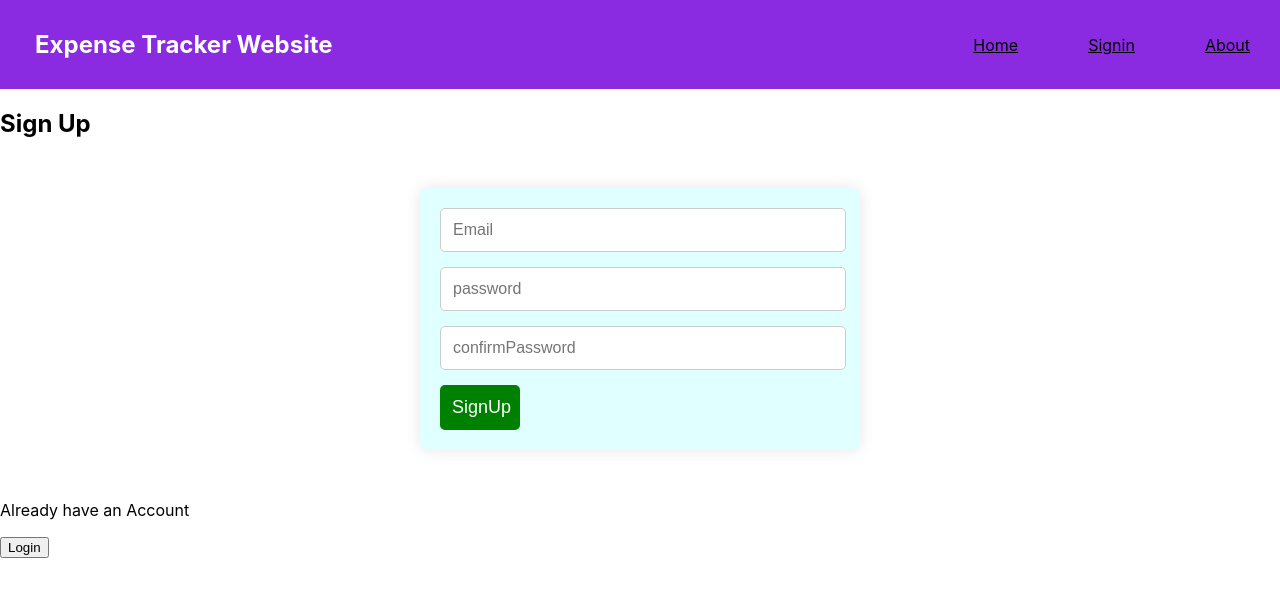
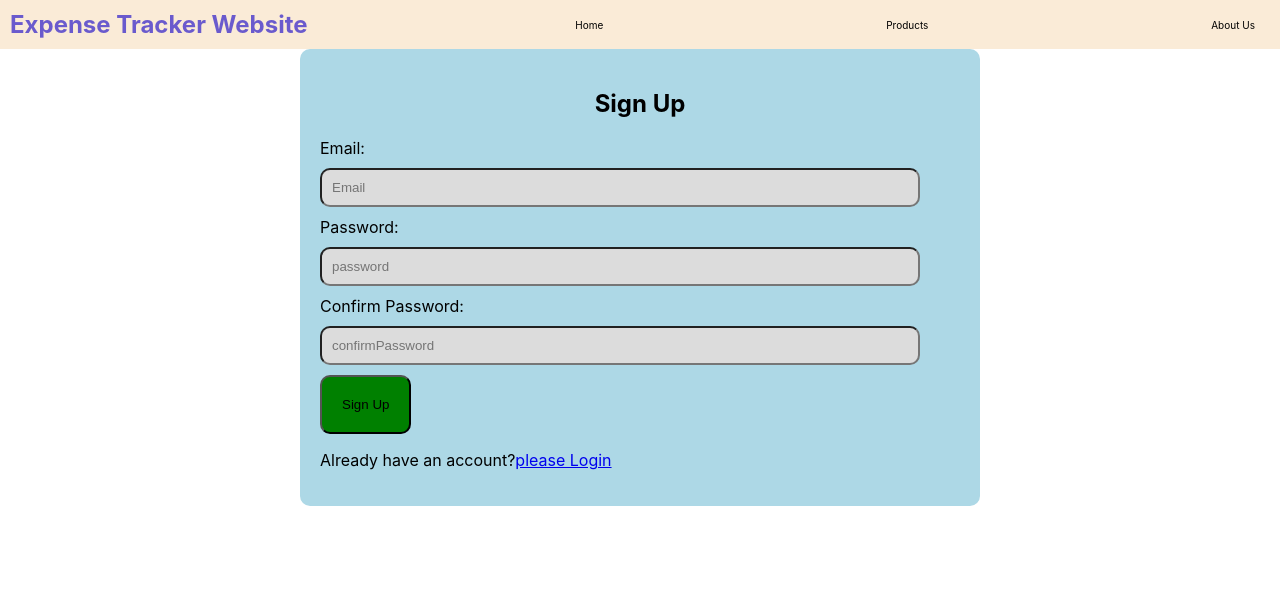
Before and after one commit to shalinigogikar/React-Expense-Tracker-Website, a React (Create React App) app: page / in a window 1280 px wide. Before the commit this address led to /signup. Shown: the top 596 px of the page. Built offline with nearby package versions, Linux system fonts and the light colour scheme; no server answers.

Commit message:
updated file

```diff
--- a/src/App.js
+++ b/src/App.js
@@ -1,39 +1,22 @@
-import React,{createContext,useState,useEffect} from "react";
+import React from "react";
 import Navbar from "./components/Navbar";
-import { Routes,Route,useNavigate } from "react-router-dom";
+import { Routes,Route } from "react-router-dom";
 import SignUp from "./components/SignUp";
 import Login from "./components/Login";
-import Home from "./components/Home";
+import Profile from "./components/Profile";
 import UpdateProfile from "./components/UpdateProfile";
-import { auth } from "./firebase";
-export const ProfileContext = createContext();
 const App=()=> {
-  const [profileCompleted, setProfileCompleted] = useState(false);
-  const navigate = useNavigate();
-  useEffect(() => {
-    auth.onAuthStateChanged((user) => {
-      if (!user) {
-        navigate("/signup");
-      }
-    });
-    const contactNumber = localStorage.getItem("contactNumber");
-    setProfileCompleted(!!contactNumber);
-  }, [navigate]);
-  const About= () => {
-    return <h2>Welcome to About Page</h2>;
-  };
   return (
-    <ProfileContext.Provider value={{ profileCompleted, setProfileCompleted }}>
+<>
       <Navbar/>
       <Routes>
-        <Route path="/" element={<Home/>}/>
+        <Route path="/" element={<SignUp/>}/>
         <Route path="/signup" element={<SignUp />} />
-        <Route path="/signin" element={<Login/>}/>
-        <Route path="/update-profile" element={<UpdateProfile />} />
-        <Route path="/about" element={<About/>}/>
+        <Route path="/login" element={<Login/>}/>
+        <Route path="/profile" element={<Profile />} />
+        <Route path="/updateprofile" element={<UpdateProfile/>}/>
       </Routes>
-    </ProfileContext.Provider>
+    </>
   );
 };
-
 export default App;
--- a/src/components/Home.js
+++ /dev/null
@@ -1,89 +0,0 @@
-import React,{useContext,useEffect,useState} from "react";
-import {useNavigate} from "react-router-dom";
-import {ProfileContext} from "../App";
-import {auth} from "../firebase";
-const Home=()=>{
-    const navigate=useNavigate();
-    const {profileCompleted,setProfileCompleted}=useContext(ProfileContext);
-    const [completedFields, setCompletedFields] = useState(0);
-  const [loading, setLoading] = useState(true);
-  useEffect(() => {
-    const fetchProfile = async () => {
-      try {
-        const user = auth.currentUser;
-        if (!user) {
-          setLoading(false);
-          return;
-        }
-        const idToken = await user.getIdToken();
-        const response = await fetch(
-          `https://identitytoolkit.googleapis.com/v1/accounts:lookup?key=AIzaSyAS7yovVAkvhFAs9czYfJc4ZqzDYKeLTVE`,
-          {
-            method: "POST",
-            headers: { "Content-Type": "application/json" },
-            body: JSON.stringify({ idToken }),
-          }
-        );
-        const data = await response.json();
-        if (data.users && data.users.length > 0) {
-          const userData = data.users[0];
-          let fieldsCompleted = 0;
-
-          if (userData.displayName) fieldsCompleted += 50;
-          if (userData.phoneNumber) fieldsCompleted += 50;
-
-          setCompletedFields(fieldsCompleted);
-          setProfileCompleted(fieldsCompleted === 100);
-        }
-      } catch (error) {
-        console.error("Error fetching profile:", error);
-      } finally {
-        setLoading(false);
-      }
-    };
-
-    fetchProfile();
-  }, [setProfileCompleted]);
-
-    return(
-        <div>
-            <h2>Welcome to Home Page</h2>
-            {loading ? (
-        <p>Loading profile status...</p>
-      ) : completedFields < 100 ? (
-            <div style={{
-                position: "absolute",
-                top: "100px",
-                right: "20px",
-                background: "#fff3cd",
-                padding: "12px 16px",
-                borderRadius: "8px",
-                boxShadow: "0 2px 8px rgba(0,0,0,0.2)",
-                display: "flex",
-                alignItems: "center",
-                gap: "10px",
-                fontWeight: "bold",
-      }}>
-        <p>Profile Completion: {completedFields}%</p>
-                <button onClick={()=>navigate("/update-profile")}
-                style={{
-                        backgroundColor: "#ffc107",
-                        color: "black",
-                        border: "none",
-                        padding: "5px 10px",
-                        cursor: "pointer",
-                        borderRadius: "5px",
-                        fontWeight: "bold",
-                      }}>
-                    Complete Profile
-                </button>
-        </div>
-        ) : (
-          <p style={{ position: "fixed", top: "100px", right: "20px" }}>
-            ✅ Profile Completed 100%
-          </p>
-        )}
-            </div>
-    );
-};
-export default Home;
--- a/src/components/Login.js
+++ b/src/components/Login.js
@@ -1,39 +1,62 @@
 import React,{useState} from "react";
-import { useNavigate } from "react-router-dom";
-import { auth } from "../firebase";
+import { useNavigate,Link } from "react-router-dom";
+import {auth} from "../firebase";
 import {signInWithEmailAndPassword} from "firebase/auth";
-import styles from "./Login.module.css";
+import classes from "./Login.module.css";
  const Login=()=>{
-    const [email,setEmail]=useState("");
-    const [password,setPassword]=useState("");
-    const [error,setError]=useState(null);
+  const [form,setForm]=useState({
+    email:"",
+    password:"",
+});
+const [error,setError]=useState(null);
     const navigate=useNavigate();
-    const handleLogin = async (e) => {
+    const handleChange=(e)=>{
+      setForm({
+        ...form,
+        [e.target.name]:e.target.value,
+      });
+  }
+    const handleSubmit = async (e) => {
         e.preventDefault();
         setError(null);
+        if (!form.password|| !form.email) {
+          setError("Invalid Credientials");
+          return;
+      }
         try {
-          await signInWithEmailAndPassword(auth, email, password);
+          await signInWithEmailAndPassword(auth, form.email, form.password);
           alert("successfully Login In!");
-          navigate("/");
+          navigate("/profile");
         } catch (err) {
           setError(err.message);
         }
       };
     return(
-        <form className={styles.loginForm}onSubmit={handleLogin}>
+      <>
+        <form className={classes["form-container"]}onSubmit={handleSubmit}>
+          <h1 className={classes["form-header"]}>Login</h1>
+          <label htmlFor="email">Email:
           <input
           type="email"
+           name="email"
           placeholder="Email"
-          value={email}
-          onChange={(e) => setEmail(e.target.value)} required/>
+          value={form.email}
+          className={classes["form-input"]}
+          onChange={handleChange} required/></label>
+          <label htmlFor="password">Password:
            <input
           type="password"
+          name="password"
           placeholder="password"
-          value={password}
-          onChange={(e) => setPassword(e.target.value)} required/>
-          {error && <p className={styles.errorMessage}>{error}</p>}
-          <button type="submit">Login</button>
+          className={classes["form-input"]}
+          value={form.password}
+          onChange={handleChange} required/></label>
+          <button type="submit" className={classes["form_button"]}>Login</button>
+            {error && <p style={{ color: "red" }}>{error}</p>}
+            <p> don't have account?
+            <Link to="/signup">please SignUp</Link></p>
         </form>
+        </>
     );
  };
  export default Login;
--- a/src/components/Navbar.js
+++ b/src/components/Navbar.js
@@ -1,15 +1,13 @@
 import React from "react";
 import {Link} from "react-router-dom";
-import styles from "./Navbar.module.css";
+import classes from "./Navbar.module.css";
 const Navbar=()=>{
     return(
-        <nav className={styles.navbar}>
-            <h1>Expense Tracker Website</h1>
-            <div className={styles.navLinks}>
-                <Link to="/">Home</Link>
-                <Link to="/Signin">Signin</Link>
-                <Link to="/about">About</Link>
-            </div>
+        <nav className={classes.navbar}>
+            <h1 className={classes["navbar-h1"]}>Expense Tracker Website</h1>
+            <Link className={classes["navbar-link"]}to="/">Home</Link>
+            <Link className={classes["navbar-link"]}to="/products">Products</Link>
+            <Link className={classes["navbar-link"]}to="/about">About Us</Link>
         </nav>
     );
 };
--- a/src/components/Navbar.module.css
+++ b/src/components/Navbar.module.css
@@ -1,22 +1,24 @@
 .navbar{
-    background-color: blueviolet;
-    padding: 15px 20px;
+    background-color: antiquewhite;
+    padding: 10px;
     display:flex;
     justify-content: space-between;
     align-items: center;
 }
-.navbar h1{
-    color:white;
-    margin:15px;
+.navbar-h1{
+    color:slateblue;
+    margin:0;
 }
-.navLinks{
-    display: flex;
-    gap:50px;
+.navbar-link{
+    color:black;
+    text-decoration: none;
+    margin :0 15px;
+    font-size: 10px;
+    transition: color 0.3s ease-in-out;
 }
-.navLinks a{
-    color:black;
-    font-weight: 100px;
-    font-size:medium;
-    padding: 8px 10px;
-    border-radius: 10px;
+.navbar-a:hover{
+    color:#ffcc00;
 }
+.navbar-link:active{
+    color:#ff9900;
+}
--- /dev/null
+++ b/src/components/Profile.js
@@ -0,0 +1,51 @@
+import React, { useEffect, useState } from "react";
+import { Link } from "react-router-dom";
+import { getAuth } from "firebase/auth";
+import {getFirestore, doc, getDoc } from "firebase/firestore";
+//import { db } from "../firebase";
+const Profile=()=>{
+    const[profile,setProfile]=useState({});
+    const[completion,setCompletion]=useState(0);
+    const auth=getAuth();
+   const db=getFirestore();
+    useEffect(()=>{
+        const fetchProfile=async()=>{
+            const user=auth.currentUser;
+            if(user){
+                try{
+                    const idToken = await user.getIdToken();
+                    console.log("User ID Token:", idToken);
+                const userDocRef=doc(db,"users",user.uid);
+                const userDoc=await getDoc(userDocRef);
+                if(userDoc.exists()){
+                    const data=userDoc.data();
+                    console.log("Fetched Data:", data);
+                    setProfile(data);
+                    const reqFields=["fullName","phoneNumber"];
+                    const filledFields=reqFields.filter(field=>data[field]);
+                    console.log("Filled Fields:", filledFields);
+                    const percentage=Math.round((filledFields.length/reqFields.length)*100);
+                    console.log("Profile Completion Percentage:", percentage);
+                    setCompletion(percentage);
+                }
+            }
+            catch (error) {
+                console.error("Error fetching profile:", error);
+            }
+        }
+        };
+        fetchProfile();
+    },[auth,db]);
+    return(
+        <>
+        <h2>welcome to Expense Tracker!!</h2>
+        <div>
+            <p>Your profile is {completion}% complete</p>
+            {completion<100&&(
+            <p>your profile is incomplete. <Link to="/updateprofile">Complete Profile</Link></p>
+            )}
+        </div>
+        </>
+    );
+};
+export default Profile;
--- a/src/components/SignUp.js
+++ b/src/components/SignUp.js
@@ -1,56 +1,71 @@
 import React,{useState} from "react";
-import { useNavigate } from "react-router-dom";
+import { useNavigate,Link } from "react-router-dom";
 import { auth } from "../firebase";
 import {createUserWithEmailAndPassword} from "firebase/auth";
-import styles from "./SignUp.module.css";
+import classes from "./SignUp.module.css";
  const SignUp=()=>{
-    const [email,setEmail]=useState("");
-    const [password,setPassword]=useState("");
-    const [confirmPassword,setConfirmPassword]=useState("");
+  const [form,setForm]=useState({
+    email:"",
+    password:"",
+    confirmPassword:"",
+});
     const [error,setError]=useState(null);
     const navigate=useNavigate();
-    const handleSignup = async (e) => {
+    const handleChange=(e)=>{
+      setForm({
+        ...form,
+        [e.target.name]:e.target.value,
+      });;
+  }
+    const handleSubmit = async (e) => {
         e.preventDefault();
         setError(null);
-        if (password !== confirmPassword) {
+        if (form.password !== form.confirmPassword) {
           setError("Passwords do not match!");
           return;
         }
         try {
-          await createUserWithEmailAndPassword(auth, email, password);
-          alert("successfully completed signUp now please Login In!");
-          navigate("/signin");
+          await createUserWithEmailAndPassword(auth, form.email, form.password);
+          alert("successfully  signUp now please Login In!");
+          navigate("/login");
         } catch (err) {
           setError(err.message);
         }
       };
     return(
-      <div >
-        <h2>Sign Up</h2>
-        <form className={styles.signupForm}onSubmit={handleSignup}>
+      <>
+        <form className={classes["form-container"]}onSubmit={handleSubmit}>
+        <h2 className={classes["form-header"]}>Sign Up</h2>
+        <label htmlFor="email">Email:
           <input
           type="email"
+          name="email"
           placeholder="Email"
-          value={email}
-          onChange={(e) => setEmail(e.target.value)} required/>
+          value={form.email}
+          className={classes["form-input"]}
+          onChange={handleChange} required/></label>
+          <label htmlFor="password">Password:
            <input
           type="password"
+          name="password"
+          className={classes["form-input"]}
           placeholder="password"
-          value={password}
-          onChange={(e) => setPassword(e.target.value)} required/>
+          value={form.password}
+          onChange={handleChange} required/></label>
+          <label htmlFor="password">Confirm Password:
            <input
           type="password"
+          name="confirmPassword"
           placeholder="confirmPassword"
-          value={confirmPassword}
-          onChange={(e) => setConfirmPassword(e.target.value)} required/>
-          {error && <p className={styles.errorMessage}>{error}</p>}
-          <button>SignUp</button>
+          className={classes["form-input"]}
+          value={form.confirmPassword}
+          onChange={handleChange} required/></label>
+          <button type="submit" className={classes["form_button"]}>Sign Up</button>
+            {error && <p style={{ color: "red" }}>{error}</p>}
+            <p>Already have an account?
+            <Link to="/login">please Login </Link></p>
         </form>
-        <p>Already have an Account</p>
-        <button onClick={()=>navigate("./sighin")}>
-          Login
-        </button>
-        </div>
+        </>
     );
  };
  export default SignUp;
--- a/src/components/SignUp.module.css
+++ b/src/components/SignUp.module.css
@@ -1,42 +1,34 @@
-.signupForm{
-    width:100%;
-    max-width:400px;
-    margin: 50px auto;
+.form-header
+{
+    color:black;
+    text-align: center;
+}
+.form-container{
+    background-color: lightblue;
+    color:black;
+    margin: auto;
     padding:20px;
+    border-radius: 10px;
+    width:50%;
+    gap:10px;
+}
+.form-input{
+    background-color: gainsboro;
+    color:blue;
+    margin-block:10px;
+    padding:10px;
+    border-radius: 10px;
+    width:90%;
+}
+.form_button{
+    text-align: center;
+    background-color: green;
+    color: black;
+    padding:20px;
+    border-radius: 10px;
+    cursor: pointer;
     display: flex;
-    background-color: lightcyan;
-    gap:15px;
-    border-radius: 8px;
-    box-shadow: 0 0 15px rgba(0,0,0,0.1);
-    flex-direction: column;
 }
-.signupForm input {
-    width: 95%;
-    padding: 12px;
-    border: 1px solid #ccc;
-    border-radius: 5px;
-    font-size: 16px;
-  }
-  .signupForm input:focus {
-    border-color: #007bff;
-    outline: none;
-  }
-  .signupForm button {
-    width: 20%;
-    padding: 12px;
-    background-color: green;
-    color: white;
-    border: none;
-    border-radius: 5px;
-    font-size: 18px;
-    cursor: pointer;
-    transition: background 0.3s ease-in-out;
-  }
-  .signupForm button:hover {
-    background-color: #0056b3;
-  }
-  .error-message {
-    color: red;
-    font-size: 14px;
-    text-align: center;
-  }
+.form_button:hover{
+    background-color: aquamarine;
+}
--- a/src/components/UpdateProfile.js
+++ b/src/components/UpdateProfile.js
@@ -1,97 +1,79 @@
-import React, { useState, useContext,useEffect } from "react";
-import { useNavigate } from "react-router-dom";
-import { auth,db} from "../firebase";
-import { ProfileContext } from "../App";
-import {ref,set,get} from "firebase/database";
-const UpdateProfile = () => {
-  const [fullName, setFullName] = useState("");
-  const [phone, setPhone] = useState("");
-  //const [loading, setLoading] = useState(true);
-  const [error, setError] = useState(null);
-  const navigate = useNavigate();
-  const { setProfileCompleted } = useContext(ProfileContext);
+import React,{useState,useEffect} from "react";
+import { getAuth } from "firebase/auth";
+import {  doc,getDoc, setDoc } from "firebase/firestore";
+import { db } from "../firebase";
+const UpdateProfile=()=>{
+    const[details,setDetails]=useState({fullName: "", phoneNumber: ""});
+    const auth = getAuth();
+   // const db = getFirestore();
    useEffect(() => {
     const fetchProfile = async () => {
+        const user = auth.currentUser;
+        if (user) {
             try {
-        const user = auth.currentUser;
-        if (!user) {
-          return;
+                // Fetch user's profile from Firestore
+                const userDocRef = doc(db, "users", user.uid);
+                const userDoc = await getDoc(userDocRef);
+
+                if (userDoc.exists()) {
+                    const data = userDoc.data();
+                    console.log("Pre-filled Data:", data);
+                    setDetails(data);
+                } else {
+                    console.log("No profile data found!");
                 }
-        const idToken = await user.getIdToken();
-        const response = await fetch(
-          `https://identitytoolkit.googleapis.com/v1/accounts:lookup?key=AIzaSyAS7yovVAkvhFAs9czYfJc4ZqzDYKeLTVE`,
-          {
-            method: "POST",
-            headers: { "Content-Type": "application/json" },
-            body: JSON.stringify({ idToken }),
+            } catch (error) {
+                console.error("Error fetching profile:", error);
             }
-        );
-        const data = await response.json();
-        if (data.users && data.users.length > 0) {
-          const userData = data.users[0];
-          setFullName(userData.displayName || "");
-        }
-        const phoneRef = ref(db, `users/${user.uid}/phone`);
-        const phoneSnapshot = await get(phoneRef);
-        if (phoneSnapshot.exists()) {
-          setPhone(phoneSnapshot.val());
-        }
-      } catch (err) {
-        setError(`Failed to fetch profile details.",${err.message}`);
         }
     };
 
     fetchProfile();
 }, [auth]);
-  const handleUpdate = async (e) => {
+    const handleChange=(e)=>{
+        setDetails({
+            ...details,
+            [e.target.name]:e.target.value
+        });
+    };
+    const handleSubmit=async(e)=>{
       e.preventDefault();
-    setError(null);
-
-    try {
+      try{
         const user = auth.currentUser;
-      if (!user){
-        setError("User not found!");
+            if (!user) {
+                alert("No user is logged in!");
                 return;
             }
-      const idToken = await user.getIdToken();
-      const response = await fetch(
-        `https://identitytoolkit.googleapis.com/v1/accounts:update?key=AIzaSyAS7yovVAkvhFAs9czYfJc4ZqzDYKeLTVE`,
-        {
-          method: "POST",
-          headers: { "Content-Type": "application/json" },
-          body: JSON.stringify({
-            idToken,
-            displayName: fullName,
-            returnSecureToken: true,
-          }),
-        }
-      );
-      const result = await response.json();
-      if (result.error) {
-        setError(result.error.message);
-        return;
-      }
-      await set(ref(db, `users/${user.uid}/phone`), phone);
-      let fieldsCompleted = 0;
-      if (fullName) fieldsCompleted += 50;
-      if (phone) fieldsCompleted += 50;
-      setProfileCompleted(fieldsCompleted===100);
+            const userDocRef = doc(db, "users", user.uid);
+            await setDoc(userDocRef, { fullName: details.fullName,phoneNumber: details.phoneNumber }, { merge: true });
+            console.log("profile is updated");
             alert("Profile updated successfully!");
-      navigate("/");
-    } catch (err) {
-      setError(err.message);
+        } catch (error) {
+            console.error("Error updating profile:", error);
+            alert("Error updating profile. Check console for more details.");
         }
         };
-
-  return (
-    <form onSubmit={handleUpdate}>
-      <h2>Complete Your Profile</h2>
-      <input type="text" placeholder="Full Name" value={fullName} onChange={(e) => setFullName(e.target.value)} required />
-      <input type="text" placeholder="Phone Number" value={phone} onChange={(e) => setPhone(e.target.value)} required />
-      {error && <p>{error}</p>}
+    return(
+        <>
+        <h2>Winners never quit,Quitters never win</h2>
+        <div>
+            <p>your profile is complete.</p>
+        </div>
+        <form onSubmit={handleSubmit}>
+            <h1> Contact Details</h1>
+            <label>Full Name:
+            <input type="text"
+            name="fullName"
+            value={details.fullName}
+             onChange={handleChange}/></label>
+            <label>Phone Number:
+            <input type="tel"
+            name="phoneNumber"
+             value={details.phoneNumber}
+              onChange={handleChange}/></label>
             <button type="submit">Update Profile</button>
         </form>
+        </>
     );
 };
-
 export default UpdateProfile;
--- a/src/firebase.js
+++ b/src/firebase.js
@@ -1,24 +1,23 @@
 // Import the functions you need from the SDKs you need
 import { initializeApp } from "firebase/app";
 import { getAuth } from "firebase/auth";
-import { getDatabase } from "firebase/database";
+import { getFirestore } from "firebase/firestore";
 // TODO: Add SDKs for Firebase products that you want to use
 // https://firebase.google.com/docs/web/setup#available-libraries
 
 // Your web app's Firebase configuration
 // For Firebase JS SDK v7.20.0 and later, measurementId is optional
 const firebaseConfig = {
-  apiKey: "AIzaSyAS7yovVAkvhFAs9czYfJc4ZqzDYKeLTVE",
-  authDomain: "expense-tracker-ac1eb.firebaseapp.com",
-  projectId: "expense-tracker-ac1eb",
-  storageBucket: "expense-tracker-ac1eb.firebasestorage.app",
-  messagingSenderId: "123813794071",
-  appId: "1:123813794071:web:7199b5b123436a3cbca752",
-  measurementId: "G-R2H2V1P8NQ"
+  apiKey: "AIzaSyCAnxvOd2Sn60DjjiygUlQ0wiqDeyRpMjE",
+  authDomain: "expense-3ac9e.firebaseapp.com",
+  projectId: "expense-3ac9e",
+  storageBucket: "expense-3ac9e.appspot.app",
+  messagingSenderId: "465902522864",
+  appId: "1:465902522864:web:7d02ce41fb8a4d539b8d35"
 };
 
 // Initialize Firebase
 const app = initializeApp(firebaseConfig);
-const auth = getAuth(app);
-export {auth};
-export const db = getDatabase(app);
+export const auth = getAuth(app);
+export const db = getFirestore(app);
+export default app;
```
Also changed, not shown: src/components/Login.module.css (+31 -39 lines). Lines whose indentation alone changed are shown as unchanged.
